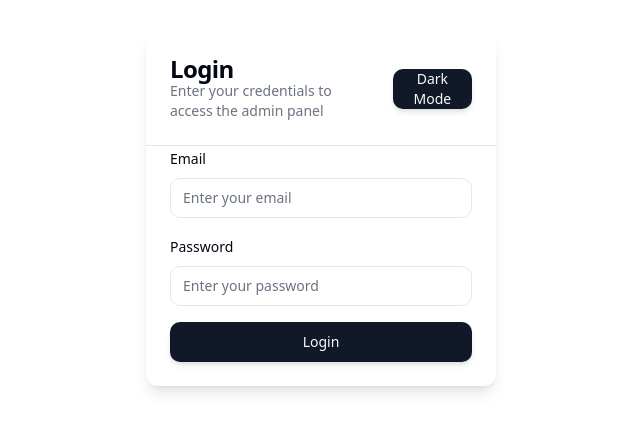
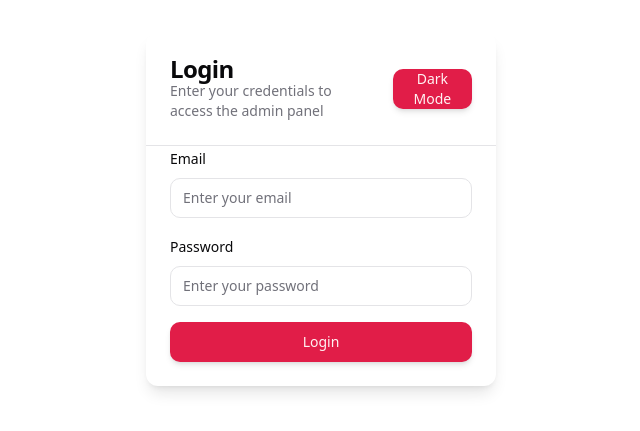
Before and after one commit to aksisonline/WaterGirl, a React (Create React App) app: page /login in a window 1280 px wide. Shown: the part 191-622 px from the top of the page, without its empty margins (319-959 px from the left). Built offline with nearby package versions, Linux system fonts and the light colour scheme; no server answers.

Commit message:
new cscheme

```diff
--- a/src/index.css
+++ b/src/index.css
@@ -5,24 +5,24 @@
 @layer base {
   :root {
     --background: 0 0% 100%;
-    --foreground: 224 71.4% 4.1%;
+    --foreground: 240 10% 3.9%;
     --card: 0 0% 100%;
-    --card-foreground: 224 71.4% 4.1%;
+    --card-foreground: 240 10% 3.9%;
     --popover: 0 0% 100%;
-    --popover-foreground: 224 71.4% 4.1%;
-    --primary: 220.9 39.3% 11%;
-    --primary-foreground: 210 20% 98%;
-    --secondary: 220 14.3% 95.9%;
-    --secondary-foreground: 220.9 39.3% 11%;
-    --muted: 220 14.3% 95.9%;
-    --muted-foreground: 220 8.9% 46.1%;
-    --accent: 220 14.3% 95.9%;
-    --accent-foreground: 220.9 39.3% 11%;
+    --popover-foreground: 240 10% 3.9%;
+    --primary: 346.8 77.2% 49.8%;
+    --primary-foreground: 355.7 100% 97.3%;
+    --secondary: 240 4.8% 95.9%;
+    --secondary-foreground: 240 5.9% 10%;
+    --muted: 240 4.8% 95.9%;
+    --muted-foreground: 240 3.8% 46.1%;
+    --accent: 240 4.8% 95.9%;
+    --accent-foreground: 240 5.9% 10%;
     --destructive: 0 84.2% 60.2%;
-    --destructive-foreground: 210 20% 98%;
-    --border: 220 13% 91%;
-    --input: 220 13% 91%;
-    --ring: 224 71.4% 4.1%;
+    --destructive-foreground: 0 0% 98%;
+    --border: 240 5.9% 90%;
+    --input: 240 5.9% 90%;
+    --ring: 346.8 77.2% 49.8%;
     --radius: 0.75rem;
     --chart-1: 12 76% 61%;
     --chart-2: 173 58% 39%;
@@ -32,25 +32,25 @@
   }
 
   .dark {
-    --background: 224 71.4% 4.1%;
-    --foreground: 210 20% 98%;
-    --card: 224 71.4% 4.1%;
-    --card-foreground: 210 20% 98%;
-    --popover: 224 71.4% 4.1%;
-    --popover-foreground: 210 20% 98%;
-    --primary: 210 20% 98%;
-    --primary-foreground: 220.9 39.3% 11%;
-    --secondary: 215 27.9% 16.9%;
-    --secondary-foreground: 210 20% 98%;
-    --muted: 215 27.9% 16.9%;
-    --muted-foreground: 217.9 10.6% 64.9%;
-    --accent: 215 27.9% 16.9%;
-    --accent-foreground: 210 20% 98%;
+    --background: 20 14.3% 4.1%;
+    --foreground: 0 0% 95%;
+    --card: 24 9.8% 10%;
+    --card-foreground: 0 0% 95%;
+    --popover: 0 0% 9%;
+    --popover-foreground: 0 0% 95%;
+    --primary: 346.8 77.2% 49.8%;
+    --primary-foreground: 355.7 100% 97.3%;
+    --secondary: 240 3.7% 15.9%;
+    --secondary-foreground: 0 0% 98%;
+    --muted: 0 0% 15%;
+    --muted-foreground: 240 5% 64.9%;
+    --accent: 12 6.5% 15.1%;
+    --accent-foreground: 0 0% 98%;
     --destructive: 0 62.8% 30.6%;
-    --destructive-foreground: 210 20% 98%;
-    --border: 215 27.9% 16.9%;
-    --input: 215 27.9% 16.9%;
-    --ring: 216 12.2% 83.9%;
+    --destructive-foreground: 0 85.7% 97.3%;
+    --border: 240 3.7% 15.9%;
+    --input: 240 3.7% 15.9%;
+    --ring: 346.8 77.2% 49.8%;
     --chart-1: 220 70% 50%;
     --chart-2: 160 60% 45%;
     --chart-3: 30 80% 55%;
```
